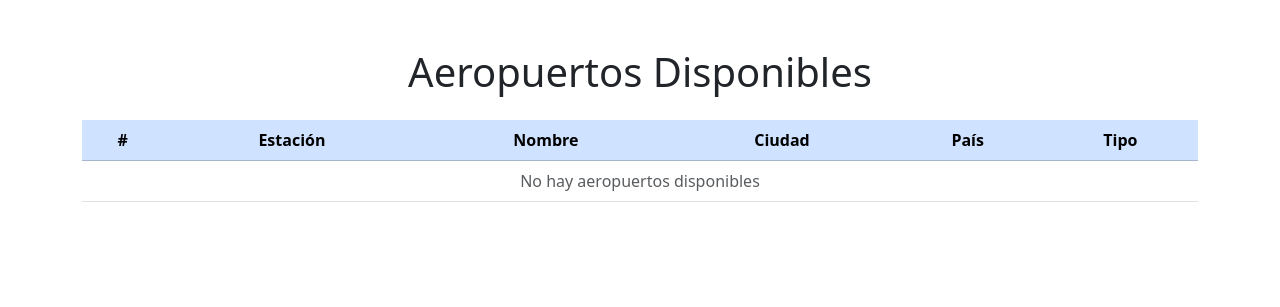
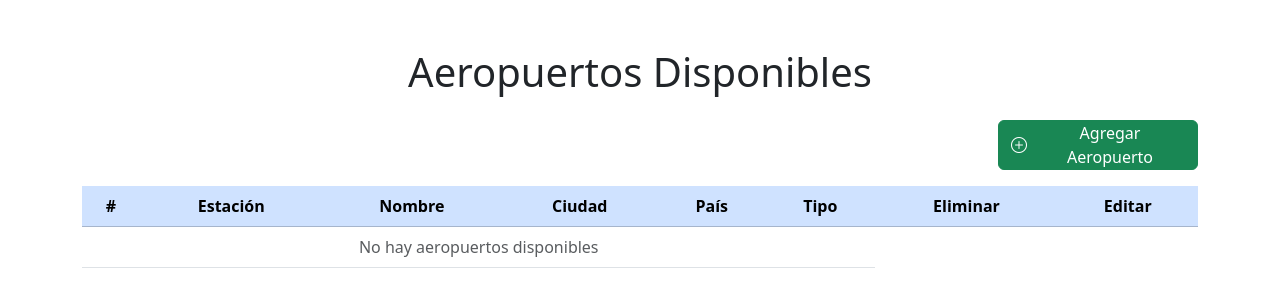
Before and after one commit to RicardoVaca109/SwissportEmsaWebApp, a Django app: template website/templates/dashboard_aeropuertos.html in a window 1280 px wide. Shown: the part 56-363 px from the top of the page. Run offline with Django 5.2, Linux system fonts and the light colour scheme; the template is opened without the code that fills it, so the values that code supplies are empty.

Commit message:
Se agregan las acciones visualmente para poder eliminar y editar el modelo Aeropuertos

```diff
--- a/website/templates/dashboard_aeropuertos.html
+++ b/website/templates/dashboard_aeropuertos.html
@@ -4,6 +4,10 @@
 
 {% block content %}
     <h1 class="text-center my-4">Aeropuertos Disponibles</h1>
+    <div class="d-flex justify-content-end">
+        <a href="{% url 'add_aeropuertos' %}" class="btn btn-success mb-3 d-flex align-items-center justify-content-center"  style="width: 200px; height: 50px;">
+            <i class="bi bi-plus-circle me-2"></i>Agregar Aeropuerto</a>
+    </div>
     <div class="table-responsive">
         <table class="table table-hover">
             <thead class="table-primary text-center">
@@ -14,6 +18,8 @@
                 <th>Ciudad</th>
                 <th>País</th>
                 <th>Tipo</th>
+                <th>Eliminar</th>
+                <th>Editar</th>
             </tr>
             </thead>
             <tbody>
@@ -25,7 +31,61 @@
                     <td> {{ aeropuerto.ciudad }} </td>
                     <td> {{ aeropuerto.pais }} </td>
                     <td> {{ aeropuerto.tipo_aeropuerto }} </td>
+                    <td>
+                        <form method="post" action="{% url 'delete_aeropuertos' aeropuerto.id_aeropuerto %}" style="display: inline;">
+                            {% csrf_token %}
+                            <button type="submit" class="btn btn-danger btn-sm" onclick="return confirm('¿Estás seguro de que deseas eliminar este aeropuerto?');">
+                                <i class="bi bi-trash-fill"></i>
+                            </button>
+                        </form>
+                    </td>
+                    <td>
+                        <!-- Botón para abrir el modal de edición -->
+                        <button type="button" class="btn btn-warning btn-sm" data-bs-toggle="modal" data-bs-target="#editModal{{ aeropuerto.id_aeropuerto }}">
+                            <i class="bi bi-pencil-fill"></i>
+                        </button>
 
+                        <!-- Modal para edición -->
+                        <div class="modal fade" id="editModal{{ aeropuerto.id_aeropuerto }}" tabindex="-1" aria-labelledby="editModalLabel{{ aeropuerto.id_aeropuerto }}" aria-hidden="true">
+                            <div class="modal-dialog">
+                                <div class="modal-content">
+                                    <form method="post" action="{% url 'edit_aeropuertos' aeropuerto.id_aeropuerto %}">
+                                        {% csrf_token %}
+                                        <div class="modal-header">
+                                            <h5 class="modal-title" id="editModalLabel{{ aeropuerto.id_aeropuerto }}">Editar Aeropuerto</h5>
+                                            <button type="button" class="btn-close" data-bs-dismiss="modal" aria-label="Close"></button>
+                                        </div>
+                                        <div class="modal-body">
+                                            <div class="mb-3">
+                                                <label for="estacion_aeropuerto_{{ aeropuerto.id_aeropuerto }}" class="form-label">Estación</label>
+                                                <input type="text" class="form-control" id="estacion_aeropuerto_{{ aeropuerto.id_aeropuerto }}" name="estacion_aeropuerto" value="{{ aeropuerto.estacion_aeropuerto }}">
+                                            </div>
+                                            <div class="mb-3">
+                                                <label for="nombre_{{ aeropuerto.id_aeropuerto }}" class="form-label">Nombre</label>
+                                                <input type="text" class="form-control" id="nombre_{{ aeropuerto.id_aeropuerto }}" name="nombre" value="{{ aeropuerto.nombre }}">
+                                            </div>
+                                            <div class="mb-3">
+                                                <label for="ciudad_{{ aeropuerto.id_aeropuerto }}" class="form-label">Ciudad</label>
+                                                <input type="text" class="form-control" id="ciudad_{{ aeropuerto.id_aeropuerto }}" name="ciudad" value="{{ aeropuerto.ciudad }}">
+                                            </div>
+                                            <div class="mb-3">
+                                                <label for="pais_{{ aeropuerto.id_aeropuerto }}" class="form-label">País</label>
+                                                <input type="text" class="form-control" id="pais_{{ aeropuerto.id_aeropuerto }}" name="pais" value="{{ aeropuerto.pais }}">
+                                            </div>
+                                            <div class="mb-3">
+                                                <label for="tipo_aeropuerto_{{ aeropuerto.id_aeropuerto }}" class="form-label">Tipo</label>
+                                                <input type="text" class="form-control" id="tipo_aeropuerto_{{ aeropuerto.id_aeropuerto }}" name="tipo_aeropuerto" value="{{ aeropuerto.tipo_aeropuerto }}">
+                                            </div>
+                                        </div>
+                                        <div class="modal-footer">
+                                            <button type="button" class="btn btn-secondary" data-bs-dismiss="modal">Cancelar</button>
+                                            <button type="submit" class="btn btn-primary">Guardar cambios</button>
+                                        </div>
+                                    </form>
+                                </div>
+                            </div>
+                        </div>
+                    </td>
                 </tr>
                 {% empty %}
                 <tr>
@@ -35,5 +95,4 @@
             </tbody>
         </table>
     </div>
-
 {% endblock %}
```
